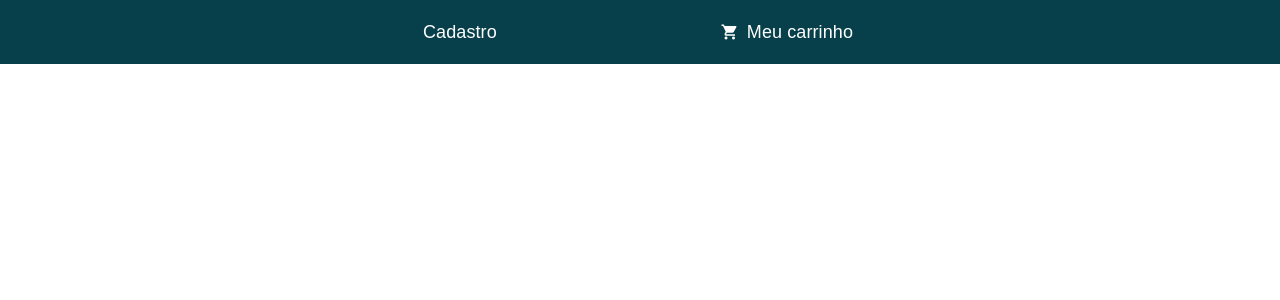
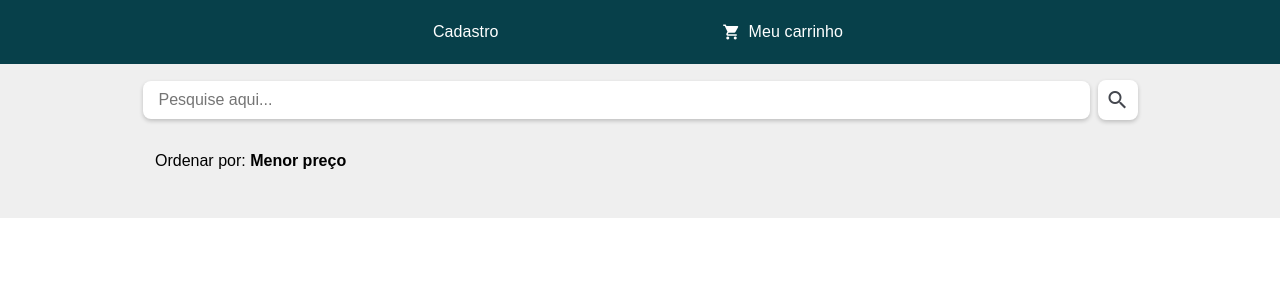
Before and after one commit to jhonatantiene/produtos-carrinho-frontend, an Angular app: page / in a window 1280 px wide. Shown: the top 300 px of the page. Built offline with nearby package versions, Linux system fonts and the light colour scheme.

Commit message:
Estrutura html e css do componente lista-produtos
- Criei a estrutura inicial e estilo inicial da tela lista de produtos

```diff
--- a/src/app/produtos/lista-produtos/lista-produtos.component.html
+++ b/src/app/produtos/lista-produtos/lista-produtos.component.html
@@ -1,8 +1,36 @@
-<mat-toolbar class="cabecalho">
-    <button mat-button [matMenuTriggerFor]="cadastro">Cadastro</button>
-    <mat-menu #cadastro="matMenu">
-        <button mat-menu-item style="text-align: center; color: #07404A;">Novo produto</button>
-    </mat-menu>
-    <button mat-button><mat-icon>shopping_cart</mat-icon>Meu carrinho</button>
+<div class="container">
+    <!-- cabecalho -->
+    <mat-toolbar class="cabecalho">
+        <button mat-button [matMenuTriggerFor]="cadastro">Cadastro</button>
+        <mat-menu #cadastro="matMenu">
+            <button mat-menu-item>Novo produto</button>
+        </mat-menu>
+        <button mat-button><mat-icon>shopping_cart</mat-icon>Meu carrinho</button>
+    </mat-toolbar>
 
-</mat-toolbar>
+    <div class="conteudo">
+
+        <!-- campo de busca -->
+        <div class="busca-container">
+            <input matInput placeholder="Pesquise aqui..." class="campo-busca" />
+            <button mat-icon-button class="botao-busca">
+                <mat-icon>search</mat-icon>
+            </button>
+        </div>
+
+        <!-- filtro -->
+        <div class="filtro-container">
+            <span>Ordenar por: <strong>Menor preço</strong></span>
+        </div>
+
+        <!-- grid de produtos -->
+        <div class="grid-produtos">
+            @for (item of produtos; track $index) {
+            <div class="card-produto">
+
+            </div>
+            }
+        </div>
+
+    </div>
+</div>
--- a/src/app/produtos/lista-produtos/lista-produtos.component.scss
+++ b/src/app/produtos/lista-produtos/lista-produtos.component.scss
@@ -1,13 +1,115 @@
+/*container principal*/
+.container {
+    background: #efefef;
+}
+
+/*cabeçalho fixo com os botoes*/
 .cabecalho {
+    position: fixed;
+    top: 0;
+    width: 100%;
+    background: #07404A;
     display: flex;
     justify-content: center;
-    background: #07404A;
     gap: 200px;
+    z-index: 1000;
+    align-items: center;
 
     button {
         color: white;
-        font-size: large;
-        text-align: center;
+        font-size: 16px;
         font-family: sans-serif;
     }
+
+    @media (max-width: 600px) {
+        gap: 40px;
+        justify-content: space-around;
+    }
 }
+
+/*espaçamento abaixo do cabeçalho */
+.conteudo {
+    padding: 80px 16px 32px;
+}
+
+/*container do campo de busca e botao de lupa*/
+.busca-container {
+    display: flex;
+    justify-content: center;
+    align-items: center;
+    gap: 8px;
+    flex-wrap: nowrap;
+    margin-bottom: 16px;
+}
+
+/*campo do input de busca */
+.campo-busca {
+    width: 100%;
+    max-width: 915px;
+    padding: 10px 16px;
+    border-radius: 8px;
+    border: none;
+    box-shadow: 0 2px 4px rgba(0, 0, 0, 0.2);
+    background: white;
+    font-size: 16px;
+}
+
+/*botão de lupa*/
+.botao-busca {
+    background: white;
+    box-shadow: 0 2px 4px rgba(0, 0, 0, 0.2);
+    border-radius: 8px;
+    height: 40px;
+    width: 40px;
+}
+
+/*container do filtro*/
+.filtro-container {
+    text-align: left;
+    padding: 16px 0px;
+    width: 100%;
+    max-width: 970px;
+    margin: auto;
+    font-family: sans-serif;
+}
+
+/*grid dos cards de produtos*/
+.grid-produtos {
+    display: grid;
+    grid-template-columns: repeat(auto-fit, minmax(200px, 1fr));
+    max-width: 1000px;
+    width: 100%;
+    margin: 0 auto;
+    gap: 24px;
+    justify-items: center;
+}
+
+/*card dos produtos*/
+.card-produto {
+    background: white;
+    border-radius: 10px;
+    box-shadow: 0 4px 6px rgba(0, 0, 0, 0.15);
+    padding: 12px;
+    width: 90%;
+    max-width: 180px;
+    text-align: center;
+    font-family: sans-serif;
+    font-size: 14px;
+    display: flex;
+    flex-direction: column;
+    align-items: center;
+
+    img {
+        width: 100%;
+        height: auto;
+        object-fit: contain;
+        margin-bottom: 8px;
+    }
+}
+
+/*2 colunas para telas menor*/
+@media (max-width: 768px) {
+    .grid-produtos {
+        grid-template-columns: repeat(2, 1fr);
+    }
+}
--- a/src/app/produtos/lista-produtos/lista-produtos.component.ts
+++ b/src/app/produtos/lista-produtos/lista-produtos.component.ts
@@ -3,12 +3,15 @@ import { MatToolbarModule } from '@angular/material/toolbar';
 import { MatButtonModule } from '@angular/material/button';
 import { MatIconModule } from '@angular/material/icon';
 import { MatMenuModule } from '@angular/material/menu';
+import { MatCardModule } from '@angular/material/card';
+import { MatGridListModule } from '@angular/material/grid-list';
 @Component({
   selector: 'app-lista-produtos',
-  imports: [MatToolbarModule, MatButtonModule, MatIconModule, MatMenuModule],
+  imports: [MatToolbarModule, MatButtonModule, MatIconModule, MatMenuModule, MatCardModule, MatGridListModule],
   templateUrl: './lista-produtos.component.html',
   styleUrl: './lista-produtos.component.scss'
 })
 export class ListaProdutosComponent {
 
+  produtos = [ ]
 }
```
